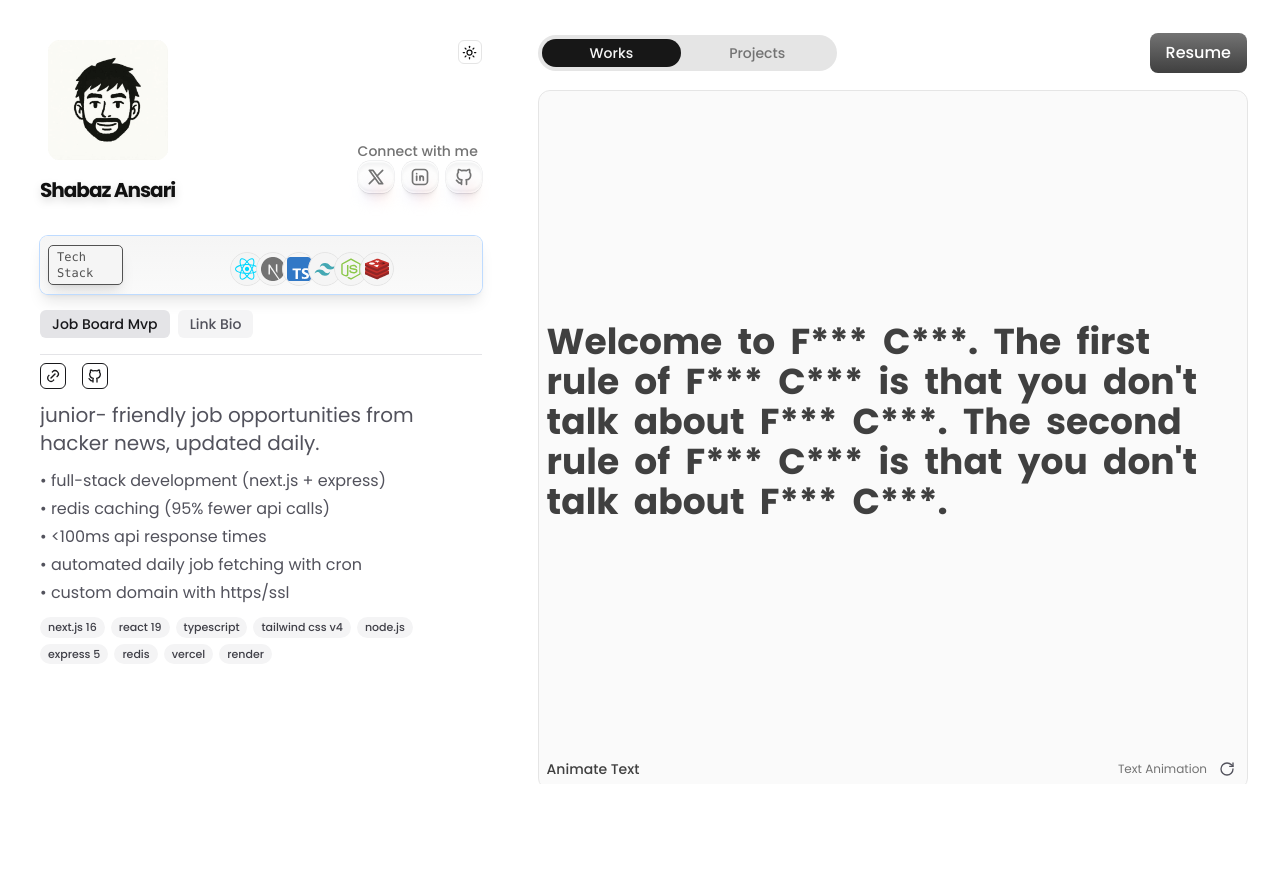
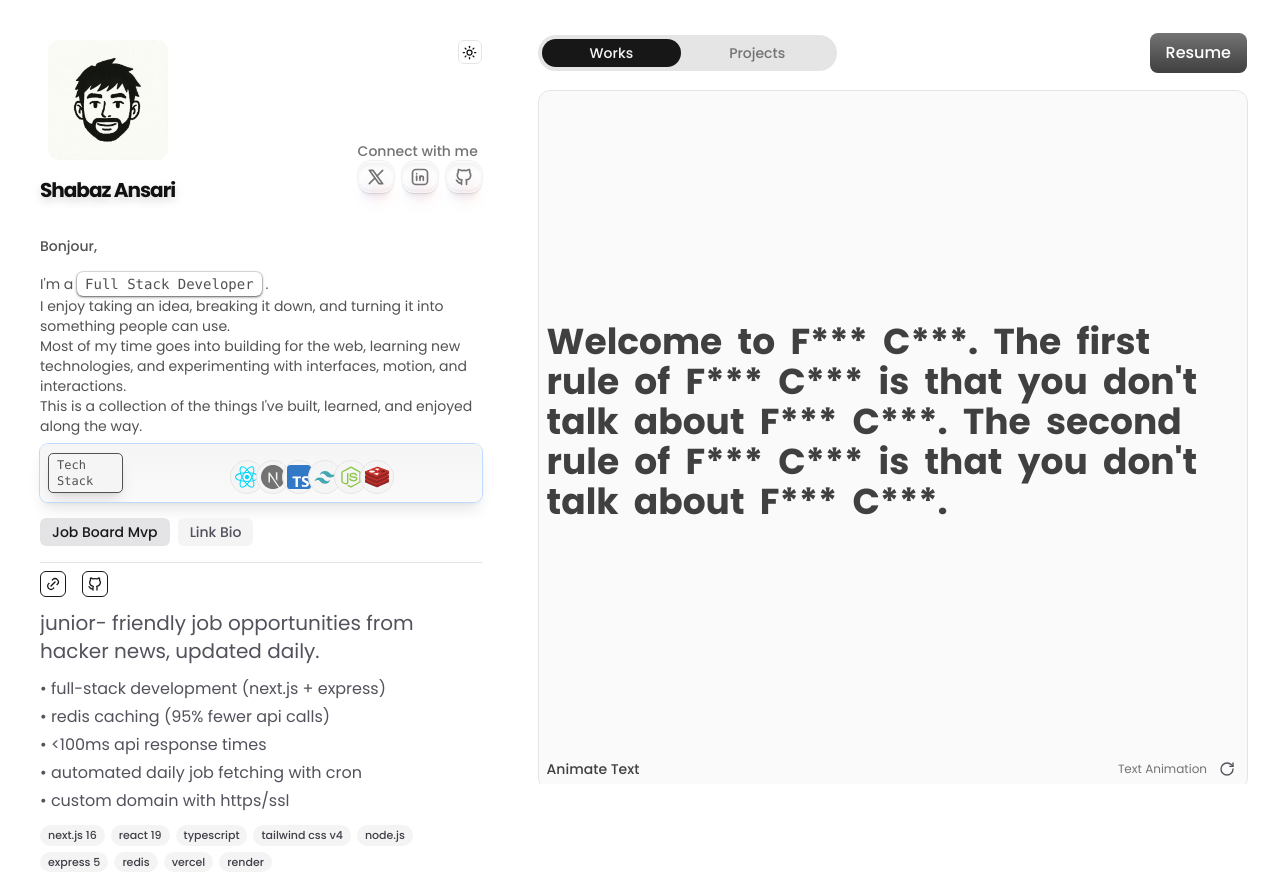
Before and after one commit to Kise07/Minimal-Portfolio, a Next.js app: page / in a window 1280 px wide. Before the commit the page ends 800 px from the top, so only its background shows below. Built offline with nearby package versions, Linux system fonts and the light colour scheme.

Commit message:
feat: intro-lines added
- sliding in x-axis
- text-loop effect

```diff
--- a/src/components/ui/profile.tsx
+++ b/src/components/ui/profile.tsx
@@ -3,6 +3,7 @@ import Image from "next/image";
 import { cn } from "@/lib/utils";
 
 import { Heading } from "../core/heading";
+import { IntroLines } from "../work/minimal/intro-lines";
 import { UsersLinks } from "../work/minimal/links";
 import { TechStack } from "../work/minimal/tech-stack";
 import { TabsTransitionPanel } from "../work/minimal/transition-panel";
@@ -58,10 +59,13 @@ export const Profile = ({ className }: { className?: string }) => {
         </div>
       </div>
 
-      {/* 5. Tech Stack - keywords for recruiters */}
+      {/* 5. Intro - short description */}
+      <IntroLines className="mb-2" />
+
+      {/* 6. Tech Stack - keywords for recruiters */}
       <TechStack />
 
-      {/* 6. New Implementation */}
+      {/* 7. New Implementation */}
       <TabsTransitionPanel />
     </section>
   );
--- /dev/null
+++ b/src/components/work/minimal/intro-lines.tsx
@@ -0,0 +1,35 @@
+"use client";
+import { motion } from "motion/react";
+
+import { Greetings, Role } from "./text-loop";
+
+export const IntroLines = ({ className }: { className?: string }) => {
+  return (
+    <motion.div
+      initial={{ opacity: 0, x: -10 }}
+      whileInView={{ opacity: 1, x: 0 }}
+      transition={{ duration: 0.5, delay: 0.2 }}
+      className={"text-sm text-neutral-600 dark:text-neutral-400 " + className}
+    >
+      {" "}
+      <Greetings className="mb-4" />
+      <div>
+        <span>
+          I&apos;m a{" "}
+          <Role className="mx-2 rounded-md px-2 py-0.5 text-sm shadow-sm ring-1 shadow-black/50 ring-black/10 sm:order-last sm:mx-0 sm:mb-0 dark:shadow-white/50 dark:ring-white/10" />{" "}
+          .
+          <br />
+          I enjoy taking an idea, breaking it down, and turning it into
+          something people can use.
+          <br />
+          Most of my time goes into building for the web, learning new
+          technologies, and experimenting with interfaces, motion, and
+          interactions.
+          <br />
+          This is a collection of the things I&apos;ve built, learned, and
+          enjoyed along the way.
+        </span>
+      </div>
+    </motion.div>
+  );
+};
--- a/src/components/work/minimal/text-loop.tsx
+++ b/src/components/work/minimal/text-loop.tsx
@@ -10,6 +10,33 @@ import {
 } from "motion/react";
 
 import { cn } from "@/lib/utils";
+
+export function Role({ className }: { className?: string }) {
+  return (
+    <TextLoop className={cn("font-mono", className)}>
+      <span>Software Engineer</span>
+      <span>Design Engineer</span>
+      <span>Full Stack Developer</span>
+      <span>Front-end Developer</span>
+      <span>Creative Coder</span>
+    </TextLoop>
+  );
+}
+
+export function Greetings({ className }: { className?: string }) {
+  return (
+    <TextLoop className={cn("font-medium", className)}>
+      <span>Hello,</span>
+      <span>Hola,</span>
+      <span>Bonjour,</span>
+      <span>Ciao,</span>
+      <span>Olá,</span>
+      <span>こんにちは,</span>
+      <span>안녕하세요,</span>
+      <span>नमस्ते,</span>
+    </TextLoop>
+  );
+}
 
 export function TextLoopBasic() {
   return (
```
